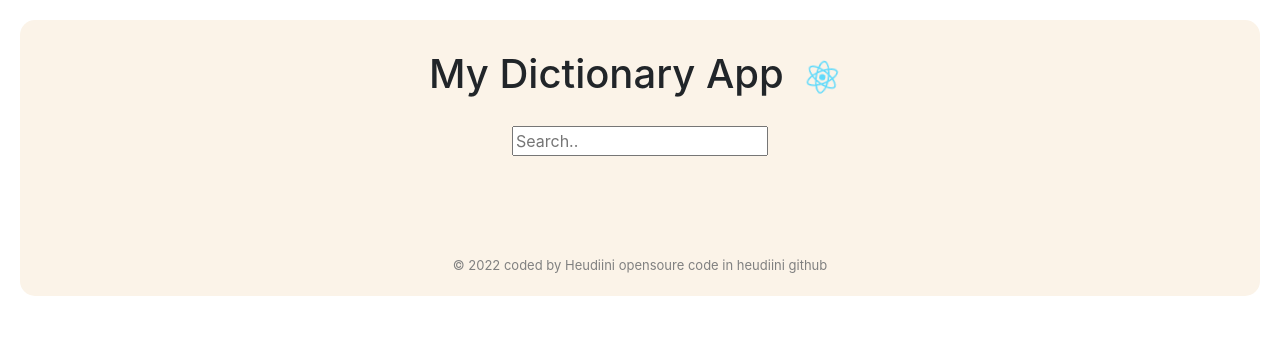
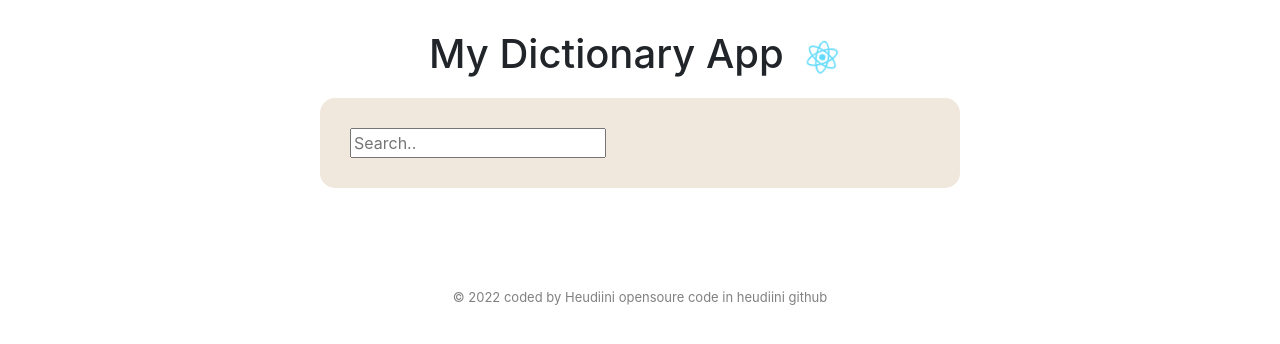
Before and after one commit to Heudiini/Ask-me-App, a React (Create React App) app: page / in a window 1280 px wide. Shown: the top 344 px of the page. Built offline with nearby package versions, Linux system fonts and the light colour scheme.

Commit message:
definitions and examples

```diff
--- a/src/App.js
+++ b/src/App.js
@@ -1,5 +1,5 @@
 import logo from "./logo.svg";
-import "./App.css";
+import "./css/App.css";
 import Dictionary from "./Dictionary";
 
 function App() {
--- a/src/Dictionary.js
+++ b/src/Dictionary.js
@@ -1,19 +1,21 @@
 import React, { useState } from "react";
 import axios from "axios";
-
+import Results from "./Results";
 import "./css/dictionary.css";
 
 export default function Dictionary() {
   let [keyword, setKeyword] = useState("");
+  let [results, setResults] = useState(null);
 
   function handleResponse(response) {
     console.log(response.data[0]);
+    setResults(response.data[0]);
   }
 
   function search(event) {
     event.preventDefault();
 
-    let apiUrl = `https://api.dictionaryapi.dev/api/v2/entries/en_US/${keyword}`;
+    let apiUrl = `https://api.dictionaryapi.dev/api/v2/entries/en/${keyword}`;
     axios.get(apiUrl).then(handleResponse);
   }
 
@@ -25,6 +27,7 @@ export default function Dictionary() {
       <form onSubmit={search}>
         <input type="Search" placeholder="Search.." onChange={handleKeywordChange} />
       </form>
+      <Results results={results} />
     </div>
   );
 }
--- /dev/null
+++ b/src/Meaning.js
@@ -0,0 +1,22 @@
+import React from "react";
+import "./css/Meaning.css";
+
+export default function Meaning(props) {
+  console.log(props.meanings);
+  return (
+    <div className="meanings">
+      <h3>{props.meanings.partOfSpeech}</h3>
+      {props.meanings.definitions.map(function (definition, index) {
+        return (
+          <div key={index}>
+            <p>
+              {definition.definition}
+              <br />
+              {definition.example}
+            </p>
+          </div>
+        );
+      })}
+    </div>
+  );
+}
--- /dev/null
+++ b/src/Results.js
@@ -0,0 +1,22 @@
+import React from "react";
+import Meaning from "./Meaning";
+import "./css/Results.css";
+
+export default function Results(props) {
+  if (props.results) {
+    return (
+      <div className="results">
+        <h2>{props.results.word}</h2>
+        {props.results.meanings.map(function (meanings, index) {
+          return (
+            <div key={index}>
+              <Meaning meanings={meanings} />
+            </div>
+          );
+        })}
+      </div>
+    );
+  } else {
+    return null;
+  }
+}
--- a/src/App.css
+++ b/src/css/App.css
@@ -1,12 +1,12 @@
 .App {
   text-align: center;
   padding: 20px;
-  margin: 20px;
-  background-color: rgb(251, 243, 232);
+  margin: 0 auto;
+
   border-radius: 15px;
 }
 h1 {
-  padding: 10px 0 20px 0;
+  padding: 10px 0 10px 0;
 }
 footer {
   color: grey;
--- /dev/null
+++ b/src/css/Meaning.css
@@ -0,0 +1,3 @@
+.meanings {
+  text-transform: capitalize;
+}
--- /dev/null
+++ b/src/css/Results.css
@@ -0,0 +1,6 @@
+h2 {
+  padding: 30px;
+  font-size: 3rem;
+  text-align: center;
+  text-transform: capitalize;
+}
--- a/src/css/dictionary.css
+++ b/src/css/dictionary.css
@@ -1,5 +1,13 @@
 .dictionary {
-  text-align: center;
+  margin: 10px auto;
+  text-align: left;
+  padding: 30px;
+  max-width: 40rem;
 
   border-radius: 15px;
+  background-color: rgb(240, 232, 220);
+  border-radius: 15px;
 }
+.dictionary .form {
+  font-family: monospace;
+}
```
Also changed, not shown: src/index.js (+6 -6 lines), src/css/index.css (renamed from src/index.css).
